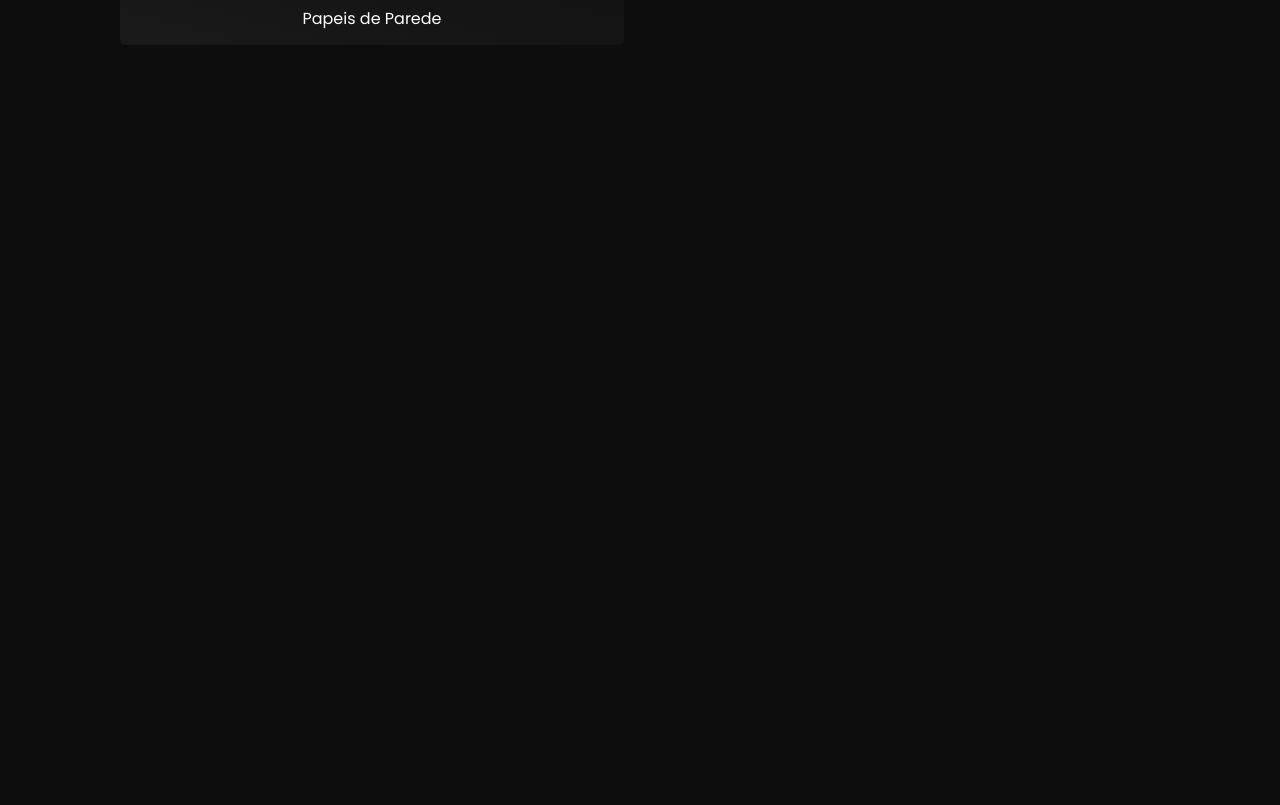
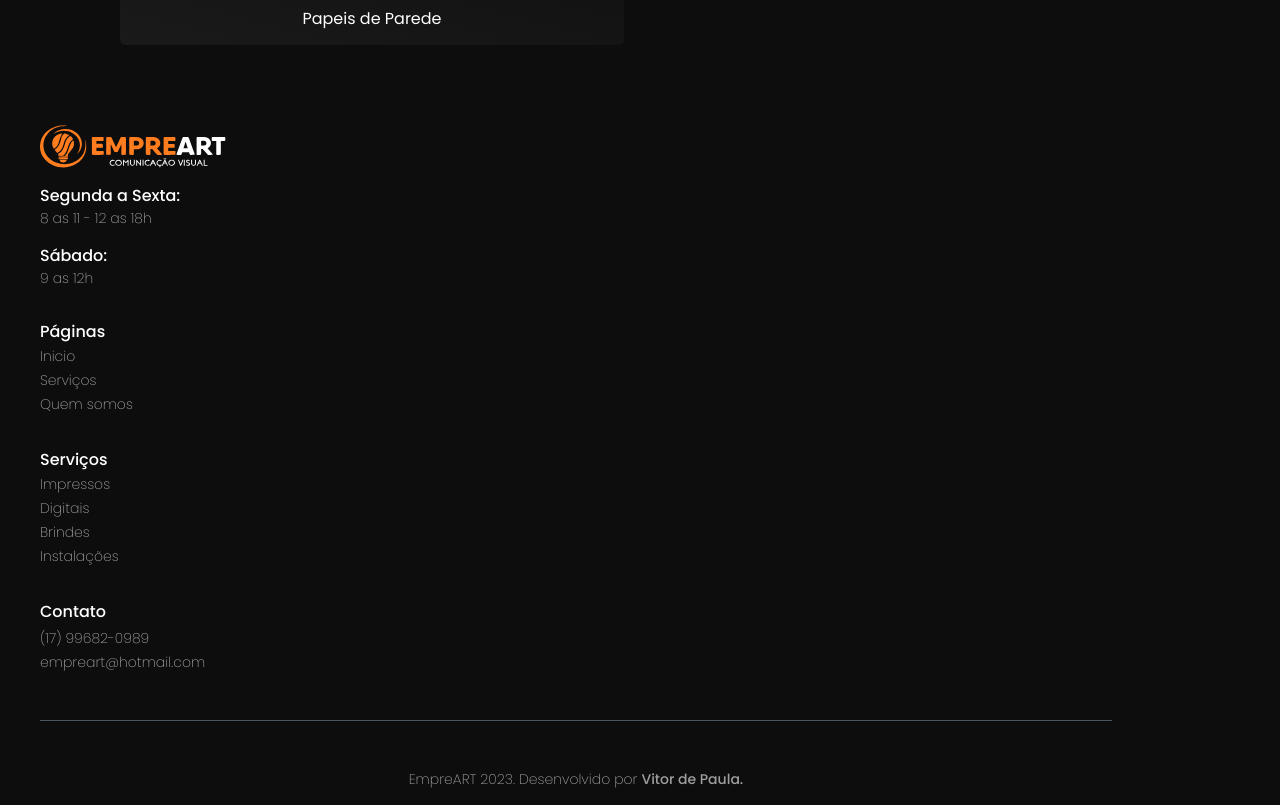
Before and after one commit to vitordcode/empreart, a React (Vite) app: page / in a window 1280 px wide. Shown: the part 4360-5165 px from the top of the page. Before the commit the page ends 4485 px from the top, so only its background shows below. Built offline with nearby package versions, Linux system fonts and the light colour scheme.

Commit message:
Criado componente Footer

```diff
--- a/src/App.jsx
+++ b/src/App.jsx
@@ -1,3 +1,4 @@
+import { Footer } from './components/Footer'
 import { Header } from './components/Header'
 import { Services } from './components/Services'
 
@@ -9,6 +10,7 @@ function App() {
     <>
       <Header />
       <Services />
+      <Footer />
     </>
   )
 }
--- /dev/null
+++ b/src/components/Footer.jsx
@@ -0,0 +1,77 @@
+import logo from '../assets/img/logo.svg'
+
+export function Footer() {
+  return (
+    <footer className="w-full">
+      <div className="max-w-6xl grid grid-cols-1 gap-4 px-10">
+        <div className="text-white flex flex-col">
+          <a href="#">
+            <img src={logo} alt="Logo EmpreART" />
+          </a>
+          <h6 className="font-medium pt-4">Segunda a Sexta:</h6>
+          <p className="opacity-60 font-light text-sm">8 as 11 - 12 as 18h</p>
+
+          <h6 className="font-medium pt-4">Sábado:</h6>
+          <p className="opacity-60 font-light text-sm">9 as 12h</p>
+        </div>
+
+        <div className="text-white flex flex-col">
+          <h5 className="font-medium pt-4">Páginas</h5>
+          <ul>
+            <li>
+              <a className="opacity-60 font-light text-sm" href="">
+                Inicio
+              </a>
+            </li>
+            <li>
+              <a className="opacity-60 font-light text-sm" href="">
+                Serviços
+              </a>
+            </li>
+            <li>
+              <a className="opacity-60 font-light text-sm" href="">
+                Quem somos
+              </a>
+            </li>
+          </ul>
+        </div>
+
+        <div className="text-white flex flex-col">
+          <h5 className="font-medium pt-4">Serviços</h5>
+          <ul>
+            <li>
+              <a className="opacity-60 font-light text-sm" href="">
+                Impressos
+              </a>
+            </li>
+            <li>
+              <a className="opacity-60 font-light text-sm" href="">
+                Digitais
+              </a>
+            </li>
+            <li>
+              <a className="opacity-60 font-light text-sm" href="">
+                Brindes
+              </a>
+            </li>
+            <li>
+              <a className="opacity-60 font-light text-sm" href="">
+                Instalações
+              </a>
+            </li>
+          </ul>
+        </div>
+
+        <div className="text-white flex flex-col">
+          <h5 className="font-medium pt-4 pb-1">Contato</h5>
+          <span className="opacity-60 font-light text-sm pb-1">(17) 99682-0989</span>
+          <span className="opacity-60 font-light text-sm">empreart@hotmail.com</span>
+        </div>
+
+        <hr class="h-px my-8 bg-gray-600 border-0 dark:bg-grayCard"></hr>
+
+        <span className="text-white text-center pb-4 text-sm opacity-60 font-light">EmpreART 2023. Desenvolvido por <a href="" className="font-medium">Vitor de Paula.</a></span>
+      </div>
+    </footer>
+  )
+}
--- a/src/components/Header.jsx
+++ b/src/components/Header.jsx
@@ -67,7 +67,7 @@ export function Header() {
 
           <a
             className="text-center bg-gradient-to-r from-orange to-yellow text-white px-6 py-3 rounded-md"
-            href="#"
+            href="#servicos"
           >
             Nossos Serviços
           </a>
--- a/src/components/Services.jsx
+++ b/src/components/Services.jsx
@@ -176,7 +176,7 @@ const instalacoes = [
 
 export function Services() {
   return (
-    <section className="max-w-6xl mx-auto py-16">
+    <section className="max-w-6xl mx-auto py-16" id='services'>
       <div className='relative flex justify-center'>
         <img src={bgText} className='w-64 z-0 absolute top-[-3rem] opacity-70' alt="Circle background" />
         <h2 className="text-center text-4xl z-10 font-extrabold w-[80%] leading-8 mx-auto uppercase text-white">
```
